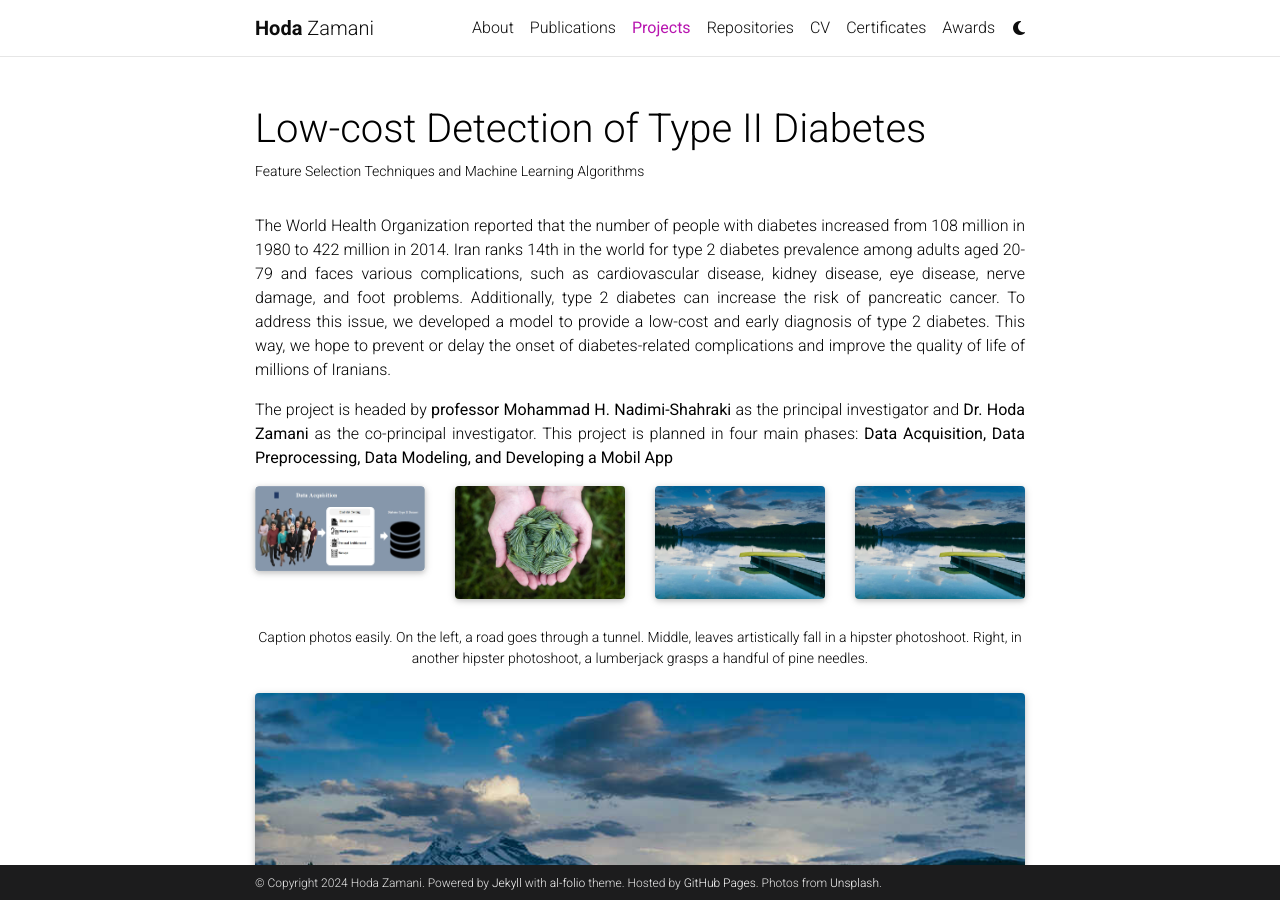
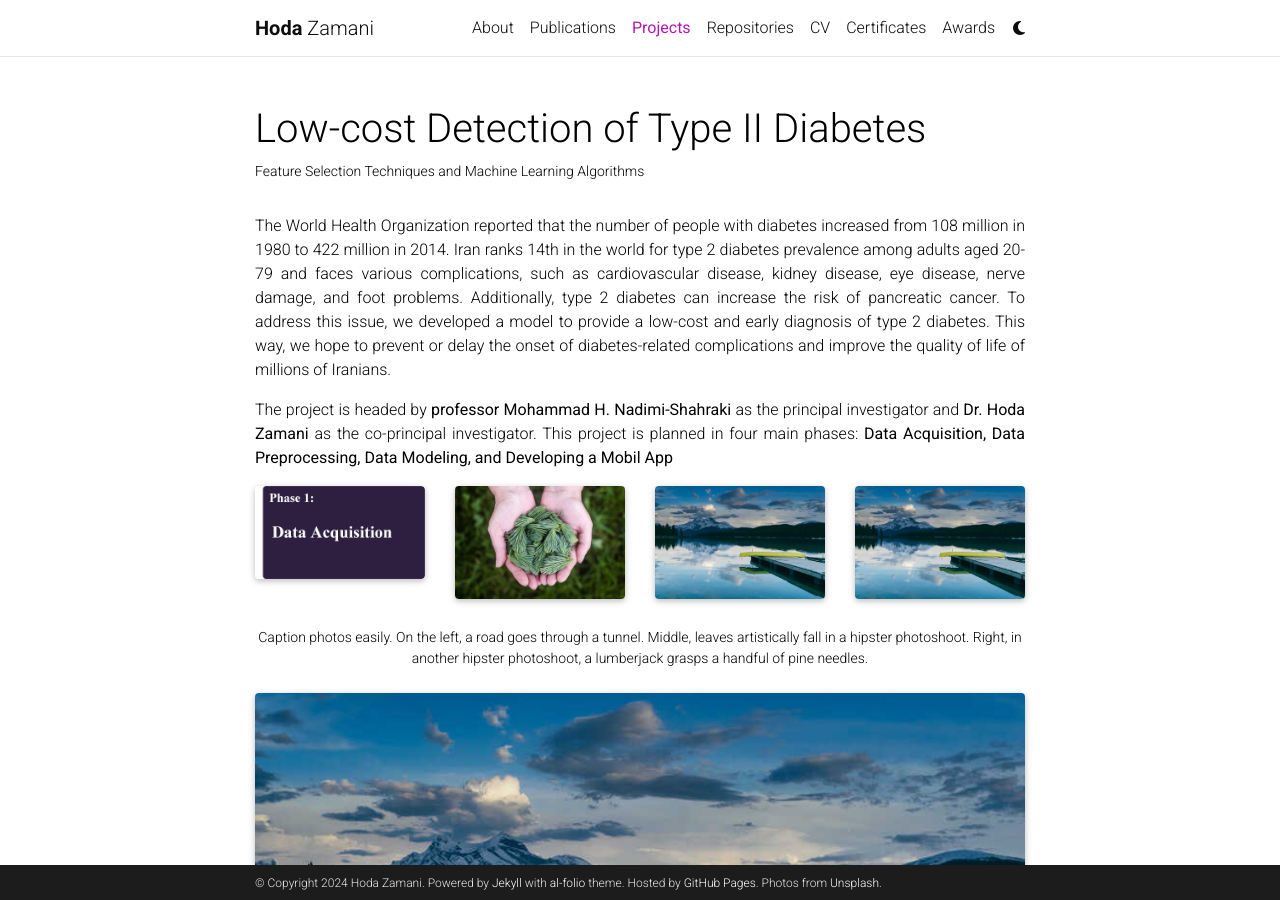
Before and after one commit to HodaZamani/HodaZamani.github.io, a Jekyll site: the page built from _projects/1_project.md, in a window 1280 px wide and 900 px high. Built offline with Jekyll 4.4.1, drawn with Linux system fonts in a browser that asks for light colours; full-size pictures stand in for the smaller copies a plugin makes; comment, search, counter and statistics services are not loaded; a style sheet for code colours, icons or effects is not loaded.

Commit message:
Update 1_project.md

```diff
--- a/_projects/1_project.md
+++ b/_projects/1_project.md
@@ -15,7 +15,7 @@
 
 <div class="row">
     <div class="col-sm mt-3 mt-md-0">
-        {% include figure.html path="assets/img/DataAcqusation.jpg" title="Example image" class="img-fluid rounded z-depth-1" %}
+        {% include figure.html path="assets/img/P1.jpg" title="Example image" class="img-fluid rounded z-depth-1" %}
     </div>
     <div class="col-sm mt-3 mt-md-0">
         {% include figure.html path="assets/img/3.jpg" title="example image" class="img-fluid rounded z-depth-1" %}
```
